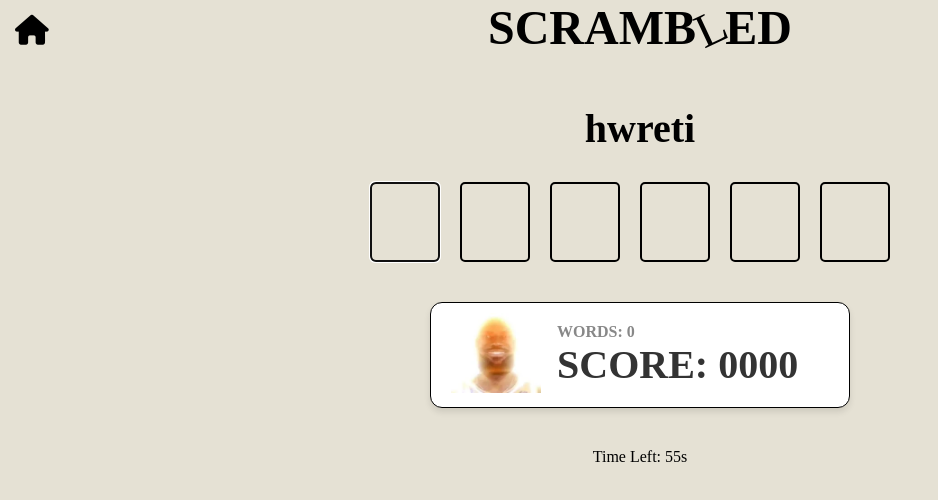
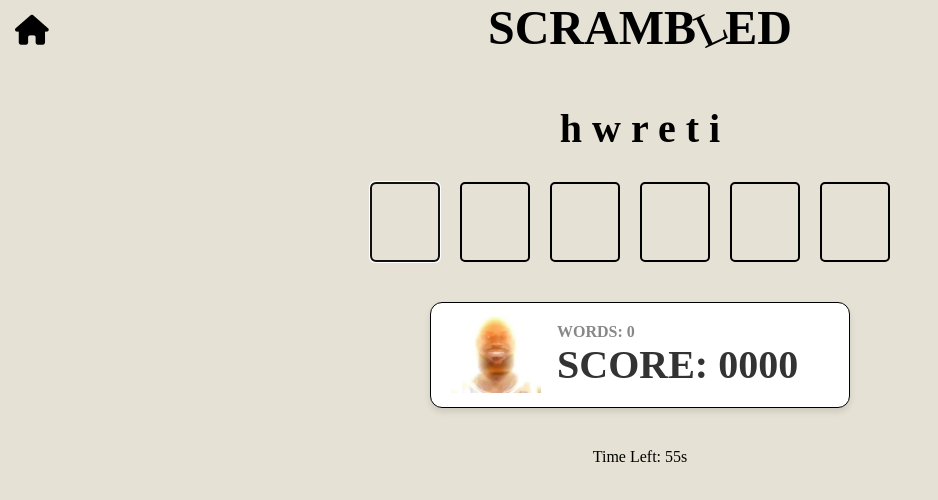
Before and after one commit to jeffreyshah/Anagrams, a Next.js app: page /singleplayer in a window 1280 px wide. Shown: the top 500 px of the page, without its empty margins (0-938 px from the left). Built offline with nearby package versions, Linux system fonts and the light colour scheme; a web font is replaced by a local one.

Commit message:
spaces between letter set

```diff
--- a/src/app/page.tsx
+++ b/src/app/page.tsx
@@ -5,7 +5,6 @@ export default function Home() {
   return (
     <html lang="en">
       <head>
-        <meta name="viewport" content="width=device-width, initial-scale=1.0" />
         <title>SCRAMBLED!</title>
       </head>
       <body>
--- a/src/app/singleplayer/page.tsx
+++ b/src/app/singleplayer/page.tsx
@@ -187,7 +187,7 @@ const Singleplayer: React.FC = () => {
         SCRAMB<span className="tilted-letter">L</span>ED
       </h1>
       <div className={`game-content ${shake ? "shake" : ""}`}>
-        <h2 className="game-word">{scrambledWord}</h2>
+        <h2 className="game-word">{scrambledWord.split("").join(" ")}</h2>
         <div className="input-boxes">
           {inputLetters.map((letter, index) => (
             <input
```
